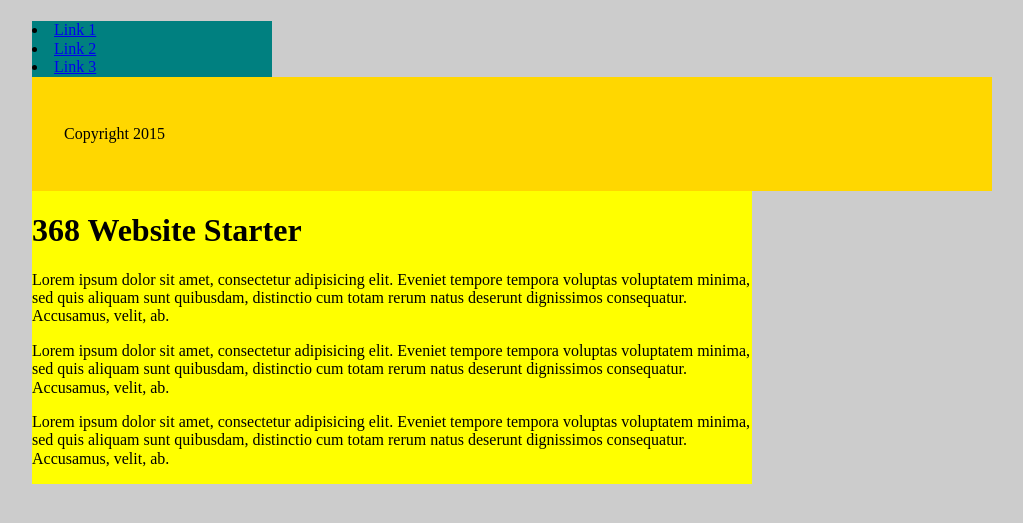
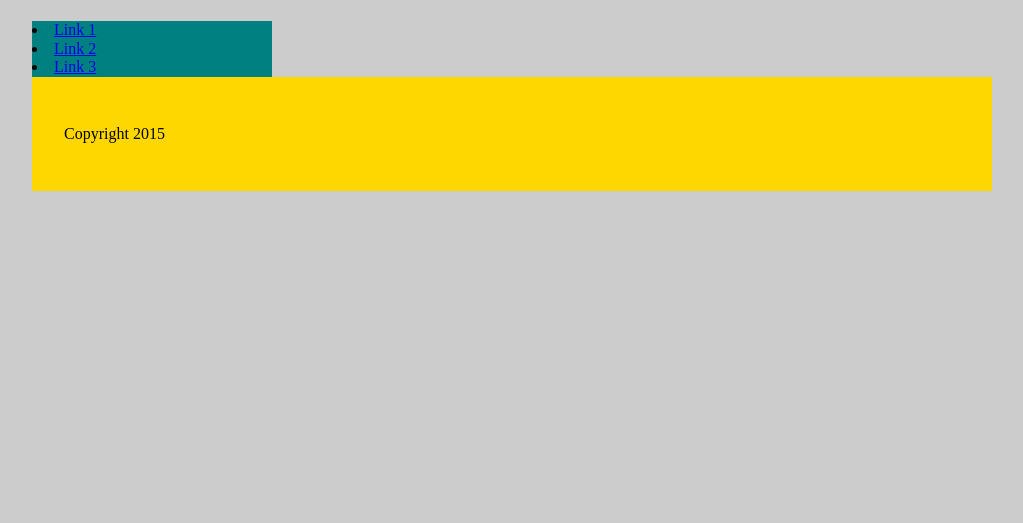
Before and after one commit to stwilliams0223/checkin-2, a Jekyll site: the page built from index.html, in a window 1280 px wide. Shown: the top 523 px of the page, without its empty margins (128-1151 px from the left). Built offline with Jekyll 4.4.1, drawn with Linux system fonts in a browser that asks for light colours; nearby versions of some CDN libraries.

Commit message:
Update default.html

```diff
--- a/_layouts/default.html
+++ b/_layouts/default.html
@@ -4,11 +4,3 @@
 {{ content }}
 
 {% include foot.html %}
-
-
-<main>
-  	<h1>368 Website Starter</h1>
-  <p>Lorem ipsum dolor sit amet, consectetur adipisicing elit. Eveniet tempore tempora voluptas voluptatem minima, sed quis aliquam sunt quibusdam, distinctio cum totam rerum natus deserunt dignissimos consequatur. Accusamus, velit, ab.</p>
-  <p>Lorem ipsum dolor sit amet, consectetur adipisicing elit. Eveniet tempore tempora voluptas voluptatem minima, sed quis aliquam sunt quibusdam, distinctio cum totam rerum natus deserunt dignissimos consequatur. Accusamus, velit, ab.</p>
-  <p>Lorem ipsum dolor sit amet, consectetur adipisicing elit. Eveniet tempore tempora voluptas voluptatem minima, sed quis aliquam sunt quibusdam, distinctio cum totam rerum natus deserunt dignissimos consequatur. Accusamus, velit, ab.</p>
-</main>
```
